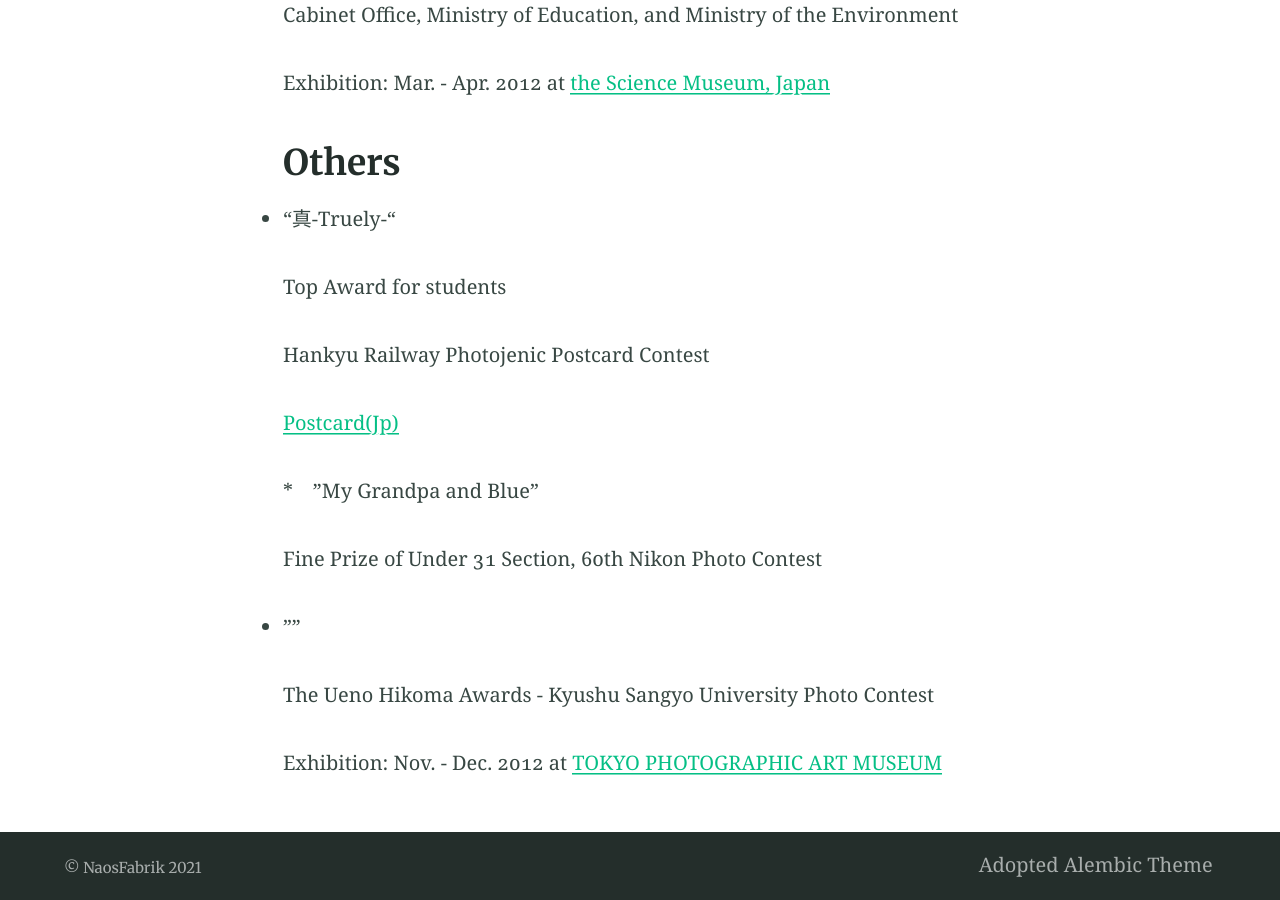
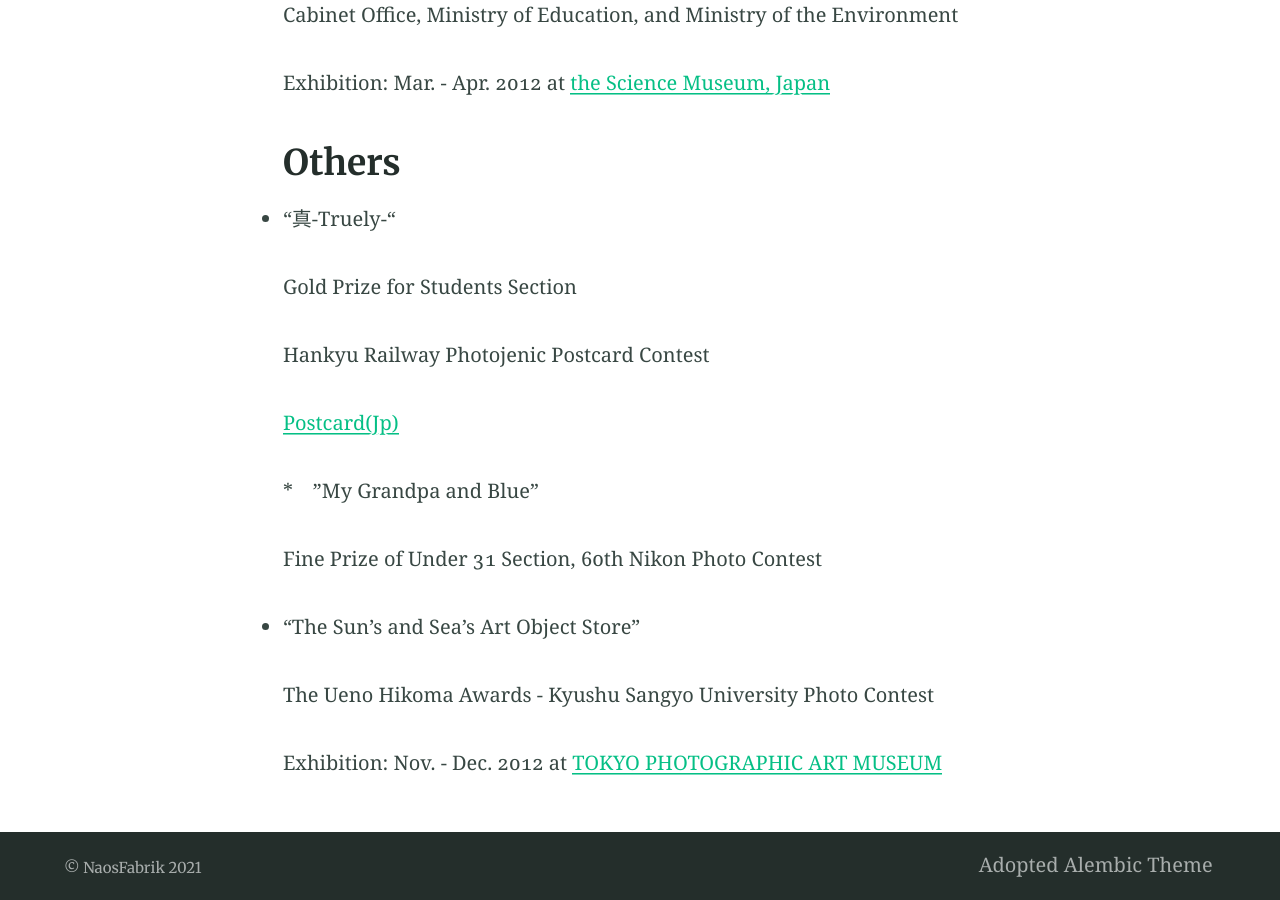
Before and after one commit to NaosFabrik/NaosFabrik.github.io, a Jekyll site: the page built from _posts/2021-05-05-photography-award.md, in a window 1280 px wide and 900 px high, scrolled down 1970 px. Built offline with Jekyll 4.4.1, drawn with Linux system fonts in a browser that asks for light colours.

Commit message:
Update 2021-05-05-photography-award.md

```diff
--- a/_posts/2021-05-05-photography-award.md
+++ b/_posts/2021-05-05-photography-award.md
@@ -30,13 +30,11 @@ Exhibition: Mar. - Apr. 2012 at [the Science Museum, Japan](https://www.jsf.or.j
 
 
 
-
-
 ## Others
 
 * "真-Truely-"
 
-Top Award for students
+Gold Prize for Students Section
 
 Hankyu Railway Photojenic Postcard Contest
 
@@ -48,7 +46,7 @@ Hankyu Railway Photojenic Postcard Contest
 Fine Prize of Under 31 Section, 60th Nikon Photo Contest
 
 
-* ""
+* "The Sun's and Sea's Art Object Store"
 
 The Ueno Hikoma Awards - Kyushu Sangyo University Photo Contest
 
```
